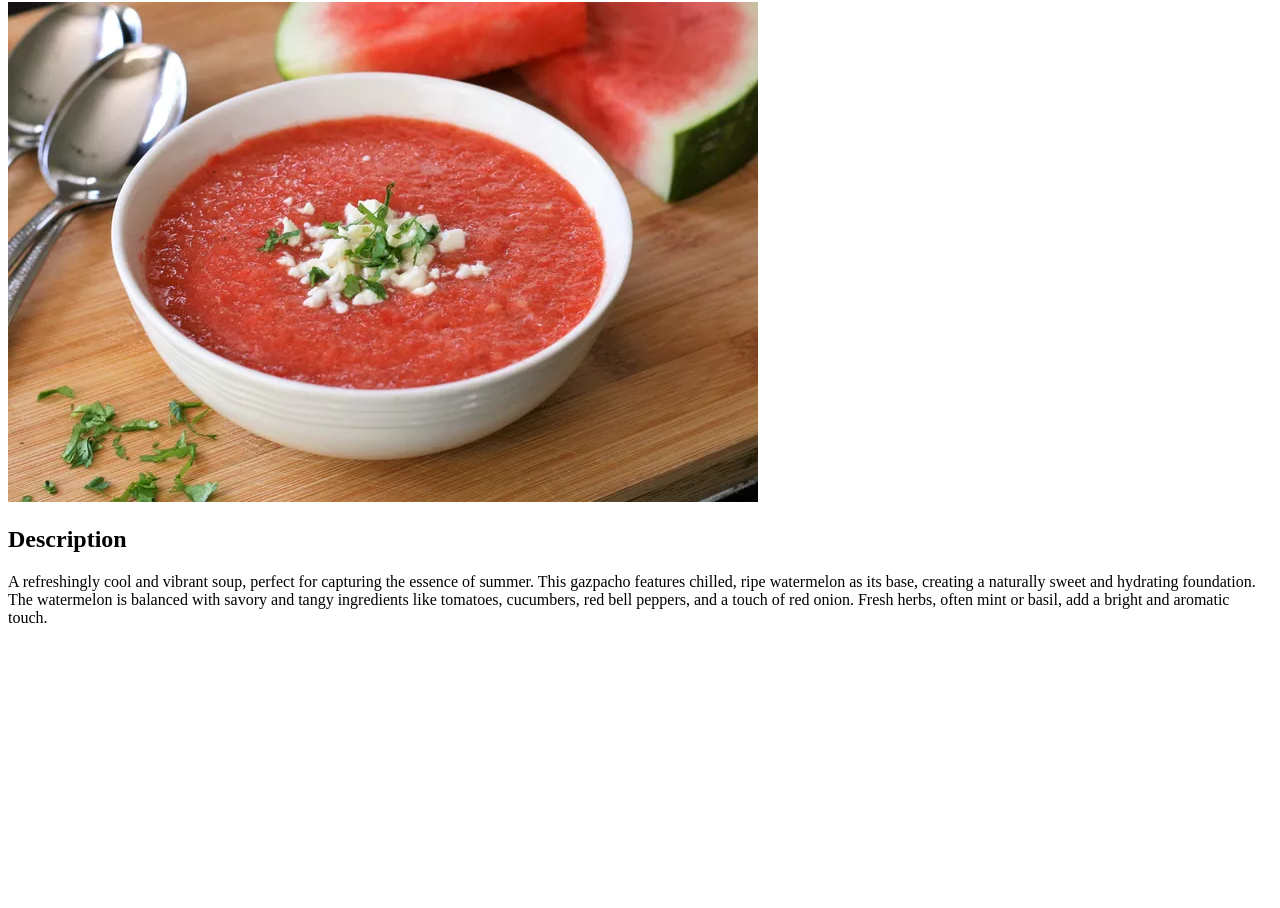
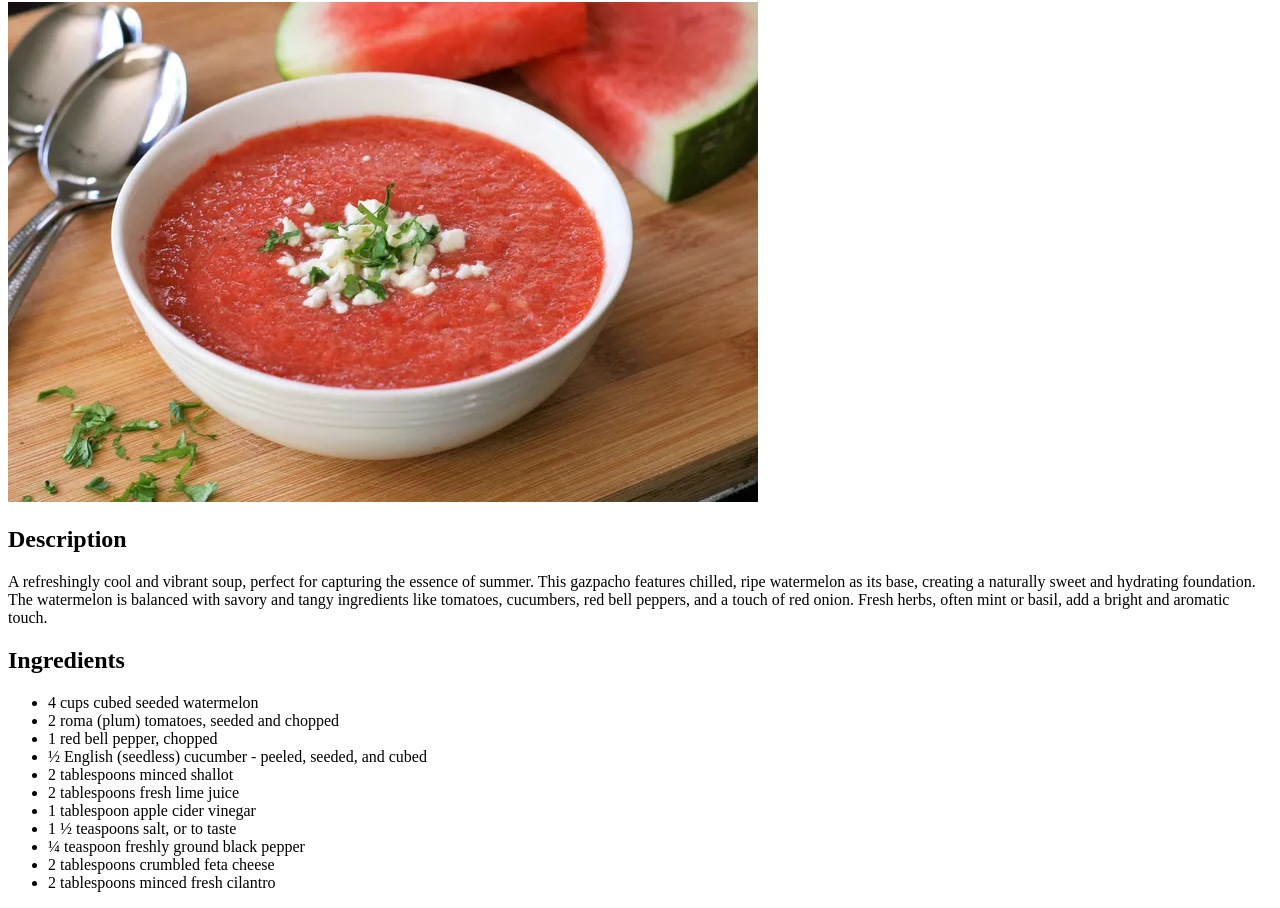
Before and after one commit to augustopdelima/odin-recipes, a plain HTML site: page recipes/summer_watermelon_gazpacho.html in a window 1280 px wide. Shown: the part 78-986 px from the top of the page. Before the commit the page ends 800 px from the top, so only its background shows below. Drawn offline with Linux system fonts and the light colour scheme.

Commit message:
Add a list of summer watermelon ingredients

```diff
--- a/recipes/summer_watermelon_gazpacho.html
+++ b/recipes/summer_watermelon_gazpacho.html
@@ -14,7 +14,20 @@
 		chilled, ripe watermelon as its base, creating a naturally sweet and hydrating foundation. The watermelon is
 		balanced with savory and tangy ingredients like tomatoes, cucumbers, red bell peppers, and a touch of red onion.
 		Fresh herbs, often mint or basil, add a bright and aromatic touch.</p>
-
+	<h2>Ingredients</h2>
+	<ul>
+		<li>4 cups cubed seeded watermelon</li>
+		<li>2 roma (plum) tomatoes, seeded and chopped</li>
+		<li>1 red bell pepper, chopped</li>
+		<li>½ English (seedless) cucumber - peeled, seeded, and cubed</li>
+		<li>2 tablespoons minced shallot</li>
+		<li>2 tablespoons fresh lime juice</li>
+		<li>1 tablespoon apple cider vinegar</li>
+		<li>1 ½ teaspoons salt, or to taste</li>
+		<li>¼ teaspoon freshly ground black pepper</li>
+		<li>2 tablespoons crumbled feta cheese</li>
+		<li>2 tablespoons minced fresh cilantro</li>
+	</ul>
 </body>
 
 </html>
```
